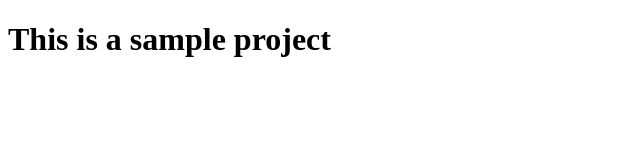
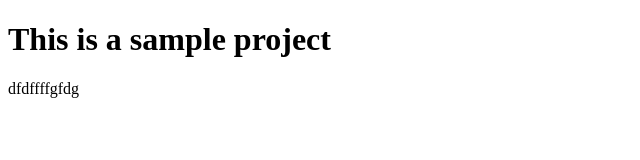
Before and after one commit to GunasriRangu/project, a plain HTML site: page index.html in a window 1280 px wide. Shown: the whole page, without its empty margins (0-640 px from the left). Drawn offline with Linux system fonts and the light colour scheme.

Commit message:
added new line in index.html

```diff
--- a/index.html
+++ b/index.html
@@ -8,5 +8,6 @@
 </head>
 <body>
     <h1>This is a sample project</h1>
+    <p>dfdffffgfdg</p>
 </body>
 </html>
```
